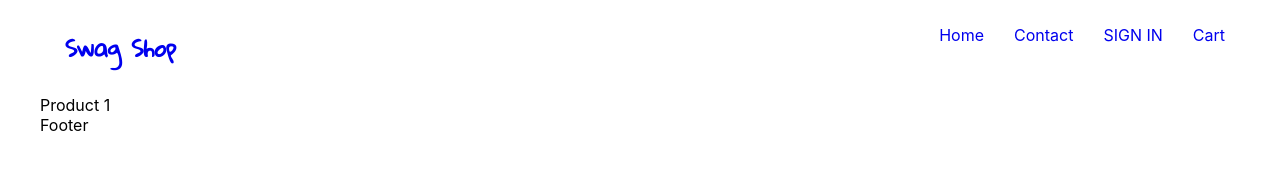
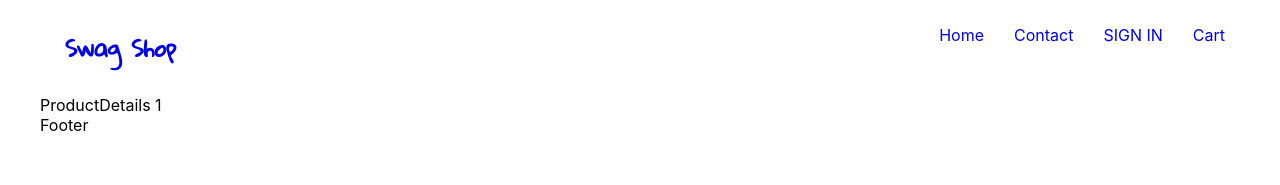
Before and after one commit to Nieokorzesany/ecom-shop, a React (Create React App) app in the folder client/: page /Product/1 in a window 1280 px wide. Shown: the top 185 px of the page. Built offline with nearby package versions, Linux system fonts and the light colour scheme; no server answers.

Commit message:
add product details as content in product page

```diff
--- a/client/src/components/product-details/Product-details.component.js
+++ b/client/src/components/product-details/Product-details.component.js
@@ -1,7 +1,7 @@
 import React from "react";
 
-const ProductDetails = () => {
-  return <div>ProductDetails</div>;
+const ProductDetails = props => {
+  return <div>ProductDetails{props.children}</div>;
 };
 
 export default ProductDetails;
--- a/client/src/components/product-item-list/Product-item-list.js
+++ b/client/src/components/product-item-list/Product-item-list.js
@@ -4,8 +4,8 @@ import { connect } from "react-redux";
 
 import "./Product-item-list.styles.scss";
 
-const ProductItemList = props => {
-  const shoppingList = props.data.map(el => (
+const ProductItemList = ({ data }) => {
+  const shoppingList = data.map(el => (
     <ProductItem
       key={el.id}
       id={el.id}
--- a/client/src/pages/product/Product.component.js
+++ b/client/src/pages/product/Product.component.js
@@ -1,8 +1,9 @@
 import React from "react";
+import ProductDetails from "../../components/product-details/Product-details.component";
 
 const Product = props => {
   console.log(props);
-  return <div>Product {props.match.params.id}</div>;
+  return <ProductDetails> {props.match.params.id}</ProductDetails>;
 };
 
 export default Product;
```
